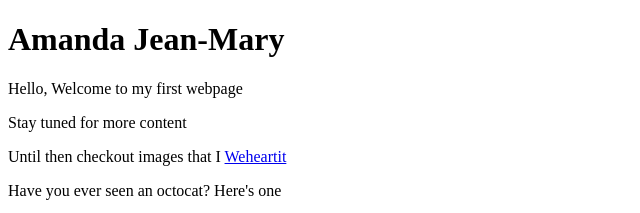
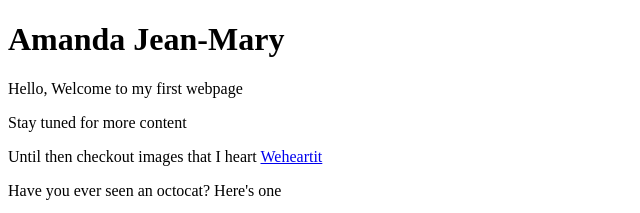
Before and after one commit to Amjean13/Amjean13.github.io, a plain HTML site: page index.html in a window 1280 px wide. Shown: the top 213 px of the page, 0-640 px from the left. Drawn offline with Linux system fonts and the light colour scheme.

Commit message:
Github webpage
Made one small change before the link.

```diff
--- a/index.html
+++ b/index.html
@@ -9,7 +9,7 @@
     <h1>Amanda Jean-Mary</h1>
     <p>Hello, Welcome to my first webpage</p>
     <p>Stay tuned for more content</p>
-    <p>Until then checkout images that I <a href="http://weheartit.com/amanda_jeanmary?page=2&before=1438640438084249647">Weheartit</a></p>
+    <p>Until then checkout images that I heart <a href="http://weheartit.com/amanda_jeanmary?page=2&before=1438640438084249647">Weheartit</a></p>
     <p>Have you ever seen an octocat? Here's one </p>
     <img src="octocat.png" alt="Octo Cat"/>
 
```
